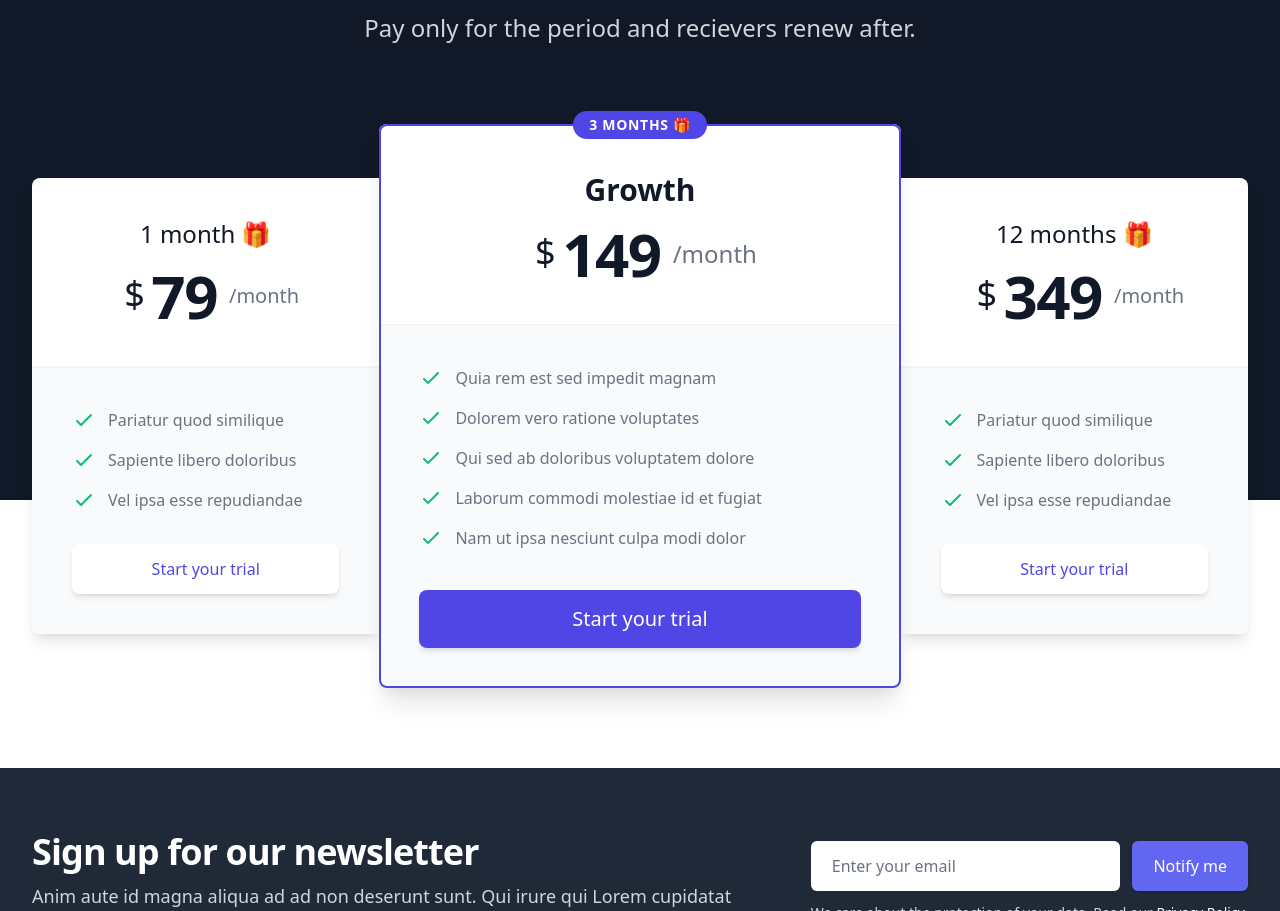
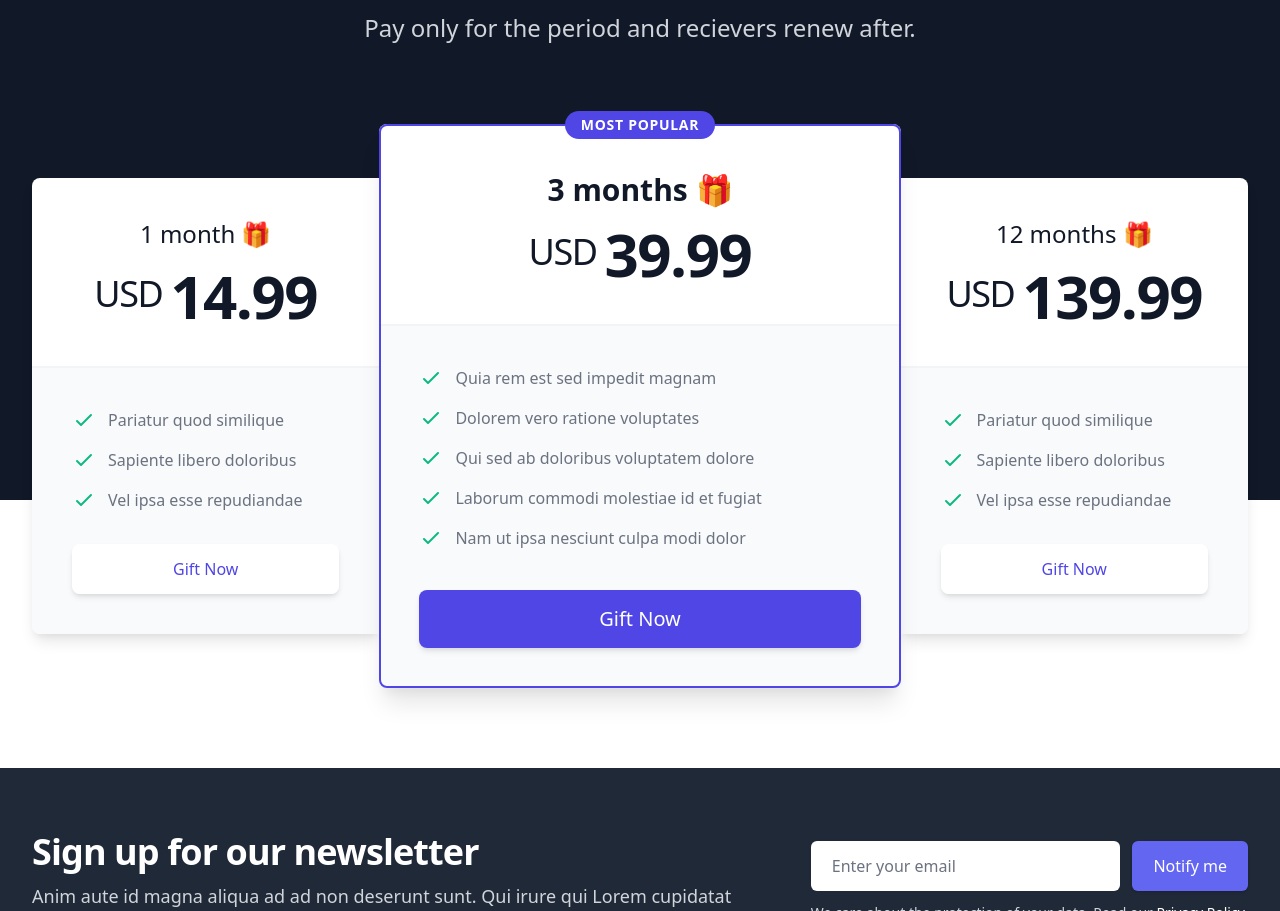
Before and after one commit to timyeothequietachievr/website, a Next.js app: page / in a window 1280 px wide. Shown: the part 7593-8504 px from the top of the page. Built offline with nearby package versions, Linux system fonts and the light colour scheme; a web font is replaced by a local one.

Commit message:
gift again

```diff
--- a/components/Gift.jsx
+++ b/components/Gift.jsx
@@ -41,10 +41,10 @@ export default function Example() {
                         </h3>
                         <div className="mt-4 flex items-center justify-center">
                           <span className="px-3 flex items-start text-6xl tracking-tight text-gray-900">
-                            <span className="mt-2 mr-2 text-4xl font-medium">$</span>
-                            <span className="font-extrabold">79</span>
+                            <span className="mt-2 mr-2 text-4xl font-medium">USD</span>
+                            <span className="font-extrabold">14.99</span>
                           </span>
-                          <span className="text-xl font-medium text-gray-500">/month</span>
+                          <span className="text-xl font-medium text-gray-500"></span>
                         </div>
                       </div>
                     </div>
@@ -66,7 +66,7 @@ export default function Example() {
                             className="block w-full text-center rounded-lg border border-transparent bg-white px-6 py-3 text-base font-medium text-indigo-600 hover:bg-gray-50"
                             aria-describedby="tier-hobby"
                           >
-                            Start your trial
+                            Gift Now
                           </a>
                         </div>
                       </div>
@@ -83,21 +83,21 @@ export default function Example() {
                   <div className="absolute inset-x-0 top-0 transform translate-y-px">
                     <div className="flex justify-center transform -translate-y-1/2">
                       <span className="inline-flex rounded-full bg-indigo-600 px-4 py-1 text-sm font-semibold tracking-wider uppercase text-white">
-                        3 months 🎁
+                        Most Popular
                       </span>
                     </div>
                   </div>
                   <div className="bg-white rounded-t-lg px-6 pt-12 pb-10">
                     <div>
                       <h3 className="text-center text-3xl font-semibold text-gray-900 sm:-mx-6" id="tier-growth">
-                        Growth
+                      3 months 🎁
                       </h3>
                       <div className="mt-4 flex items-center justify-center">
                         <span className="px-3 flex items-start text-6xl tracking-tight text-gray-900 sm:text-6xl">
-                          <span className="mt-2 mr-2 text-4xl font-medium">$</span>
-                          <span className="font-extrabold">149</span>
+                          <span className="mt-2 mr-2 text-4xl font-medium">USD</span>
+                          <span className="font-extrabold">39.99</span>
                         </span>
-                        <span className="text-2xl font-medium text-gray-500">/month</span>
+                        <span className="text-2xl font-medium text-gray-500"></span>
                       </div>
                     </div>
                   </div>
@@ -119,7 +119,7 @@ export default function Example() {
                           className="block w-full text-center rounded-lg border border-transparent bg-indigo-600 px-6 py-4 text-xl leading-6 font-medium text-white hover:bg-indigo-700"
                           aria-describedby="tier-growth"
                         >
-                          Start your trial
+                          Gift Now
                         </a>
                       </div>
                     </div>
@@ -136,10 +136,10 @@ export default function Example() {
                         </h3>
                         <div className="mt-4 flex items-center justify-center">
                           <span className="px-3 flex items-start text-6xl tracking-tight text-gray-900">
-                            <span className="mt-2 mr-2 text-4xl font-medium">$</span>
-                            <span className="font-extrabold">349</span>
+                            <span className="mt-2 mr-2 text-4xl font-medium">USD</span>
+                            <span className="font-extrabold">139.99</span>
                           </span>
-                          <span className="text-xl font-medium text-gray-500">/month</span>
+                          <span className="text-xl font-medium text-gray-500"></span>
                         </div>
                       </div>
                     </div>
@@ -161,7 +161,7 @@ export default function Example() {
                             className="block w-full text-center rounded-lg border border-transparent bg-white px-6 py-3 text-base font-medium text-indigo-600 hover:bg-gray-50"
                             aria-describedby="tier-scale"
                           >
-                            Start your trial
+                            Gift Now
                           </a>
                         </div>
                       </div>
```
